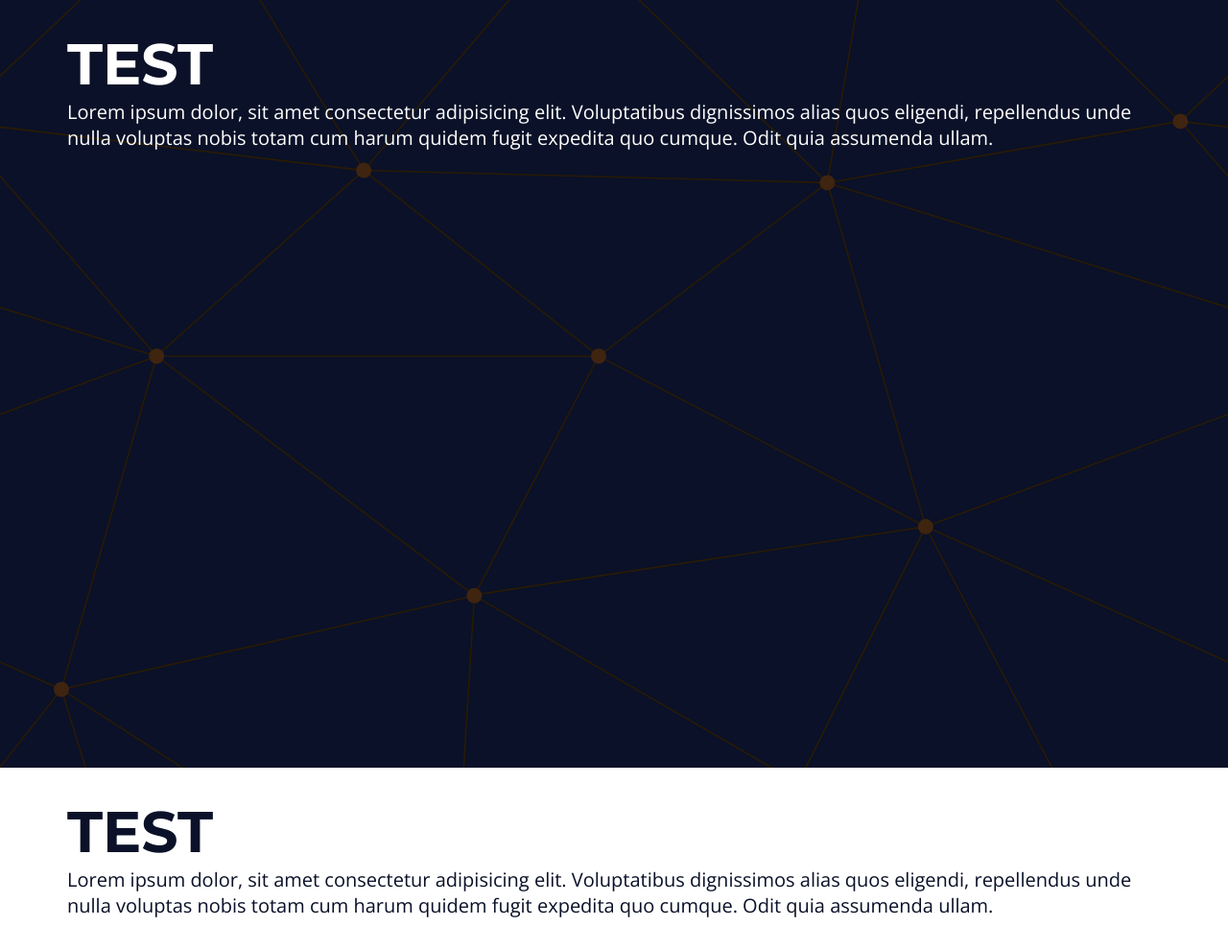
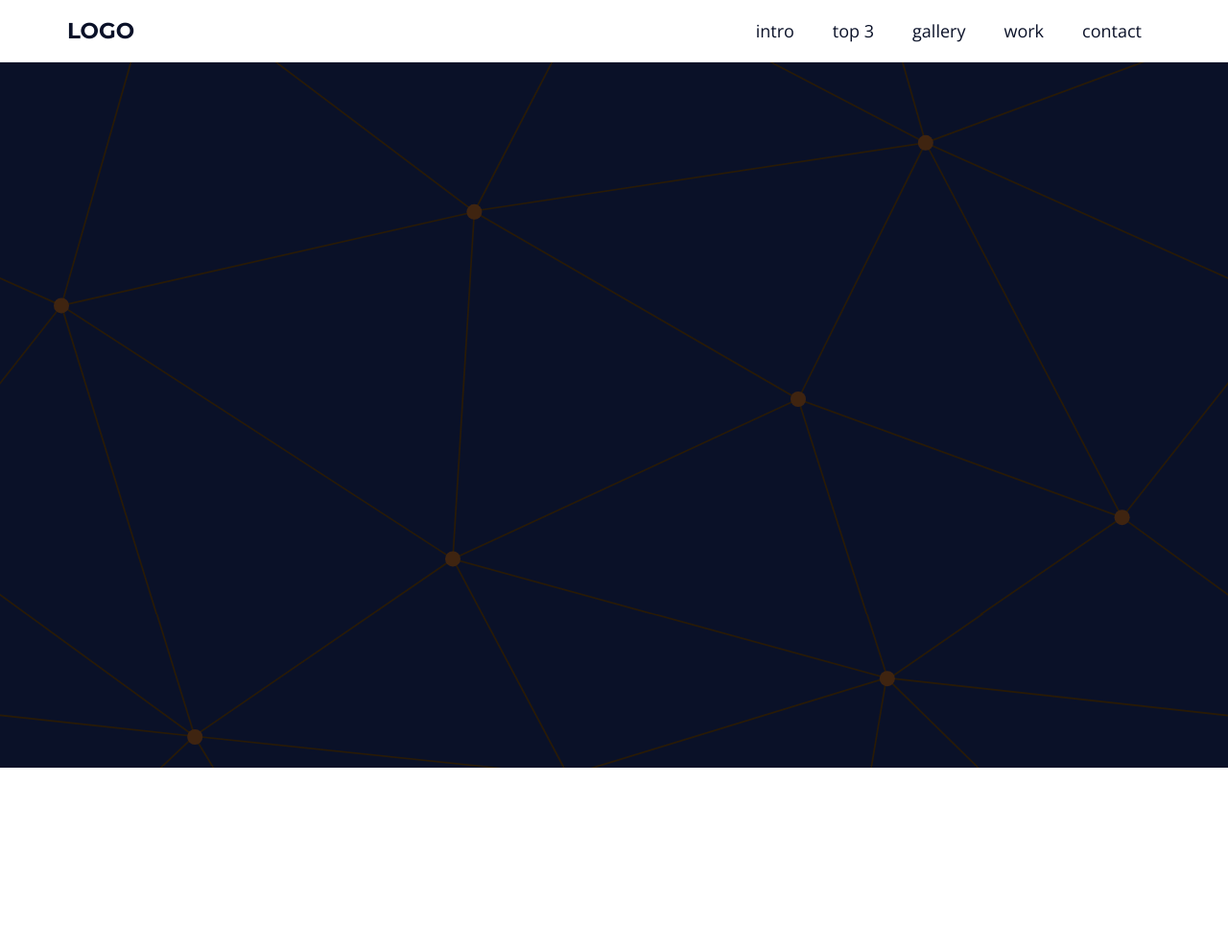
Before and after one commit to bertdev/landing-page-only-html-and-css, a plain HTML site: page index.html in a window 1280 px wide. Shown: the whole page at 96% size. After the commit the page ends 800 px from the top, so only its background shows below. Drawn offline with nearby package versions, Linux system fonts and the light colour scheme.

Commit message:
add navbar web

```diff
--- a/assets/css/style.css
+++ b/assets/css/style.css
@@ -8,7 +8,10 @@ font-family: 'Open Sans', sans-serif;
 :root {
   --primary-color: #0a1128;
   --white-color: #FFF;
+  --light-gray-collor: #EEE;
   --gap: 3rem;
+  --primary-font-family: 'Open Sans', sans-serif;
+  --secondary-font-family: 'Montserrat', sans-serif;
 }
 
 * {
@@ -24,13 +27,13 @@ html {
 }
 
 body {
-  font-family: 'Open Sans', sans-serif;
+  font-family: var(--primary-font-family);
   font-size: 2rem;
   color: var(--primary-color);
 }
 
 h1, h2, h3, h4, h5, h6 {
-  font-family: 'Montserrat', sans-serif;
+  font-family: var(--secondary-font-family);
 }
 
 h1 {
@@ -58,6 +61,10 @@ h6 {
   font-size: 3.5rem;
 }
 
+a {
+  text-decoration: none;
+}
+
 .main-bg {
   background-image: url('./../img/main-bg.svg');
   background-size: cover;
@@ -78,3 +85,57 @@ h6 {
 .section {
   min-height: 100vh;
 }
+
+.menu {
+  background-color: var(--white-color);
+  position: fixed;
+  width: 100vw;
+  top: 0;
+  left: 0;
+  right: 0;
+  border-bottom: 0.1rem solid var(--light-gray-collor);
+}
+
+.menu-content {
+  display: flex;
+  justify-content: space-between;
+  align-items: center;
+  padding-top: 0;
+  padding-bottom: 0;
+}
+
+.menu h1 {
+  font-size: 2.3rem;
+  color: var(--primary-color);
+}
+
+.menu h1 a {
+  color: inherit;
+}
+
+.menu ul {
+  display: flex;
+}
+
+.menu ul li a {
+  display: block;
+  padding: 2rem;
+  font-size: 1.8rem;
+  color: var(--primary-color);
+  position: relative;
+}
+
+.menu ul li a::after {
+  content: '';
+  position: absolute;
+  bottom: 0.2rem;
+  left: 0;
+  width: 0;
+  height: 0.2rem;
+  background-color: var(--primary-color);
+  transition: all 300ms ease-in-out;
+}
+
+.menu ul li a:hover::after {
+  width: 100%;
+}
--- a/index.html
+++ b/index.html
@@ -1,5 +1,6 @@
 <!DOCTYPE html>
 <html lang="pt-BR">
+
 <head>
   <meta charset="UTF-8">
   <meta http-equiv="X-UA-Compatible" content="IE=edge">
@@ -7,18 +8,22 @@
   <title>LP - Html and Css</title>
   <link rel="stylesheet" href="assets/css/style.css">
 </head>
-<body>
-  <section class="main-bg section">
-    <div class="main-content ">
-      <h1>Test</h1>
-      <p>Lorem ipsum dolor, sit amet consectetur adipisicing elit. Voluptatibus dignissimos alias quos eligendi, repellendus unde nulla voluptas nobis totam cum harum quidem fugit expedita quo cumque. Odit quia assumenda ullam.</p>
-    </div>
-  </section>
-  <section class="white-bg section">
-    <div class="main-content">
-      <h1>Test</h1>
-      <p>Lorem ipsum dolor, sit amet consectetur adipisicing elit. Voluptatibus dignissimos alias quos eligendi, repellendus unde nulla voluptas nobis totam cum harum quidem fugit expedita quo cumque. Odit quia assumenda ullam.</p>
-    </div>
-  </section>
+
+<body class="main-bg">
+  <aside class="menu">
+    <section class="main-content menu-content">
+      <h1><a href="#">LOGO</a></h1>
+      <nav>
+        <ul>
+          <li><a href="#">intro</a></li>
+          <li><a href="#">top 3</a></li>
+          <li><a href="#">gallery</a></li>
+          <li><a href="#">work</a></li>
+          <li><a href="#">contact</a></li>
+        </ul>
+      </nav>
+    </section>
+  </aside>
 </body>
+
 </html>
```
